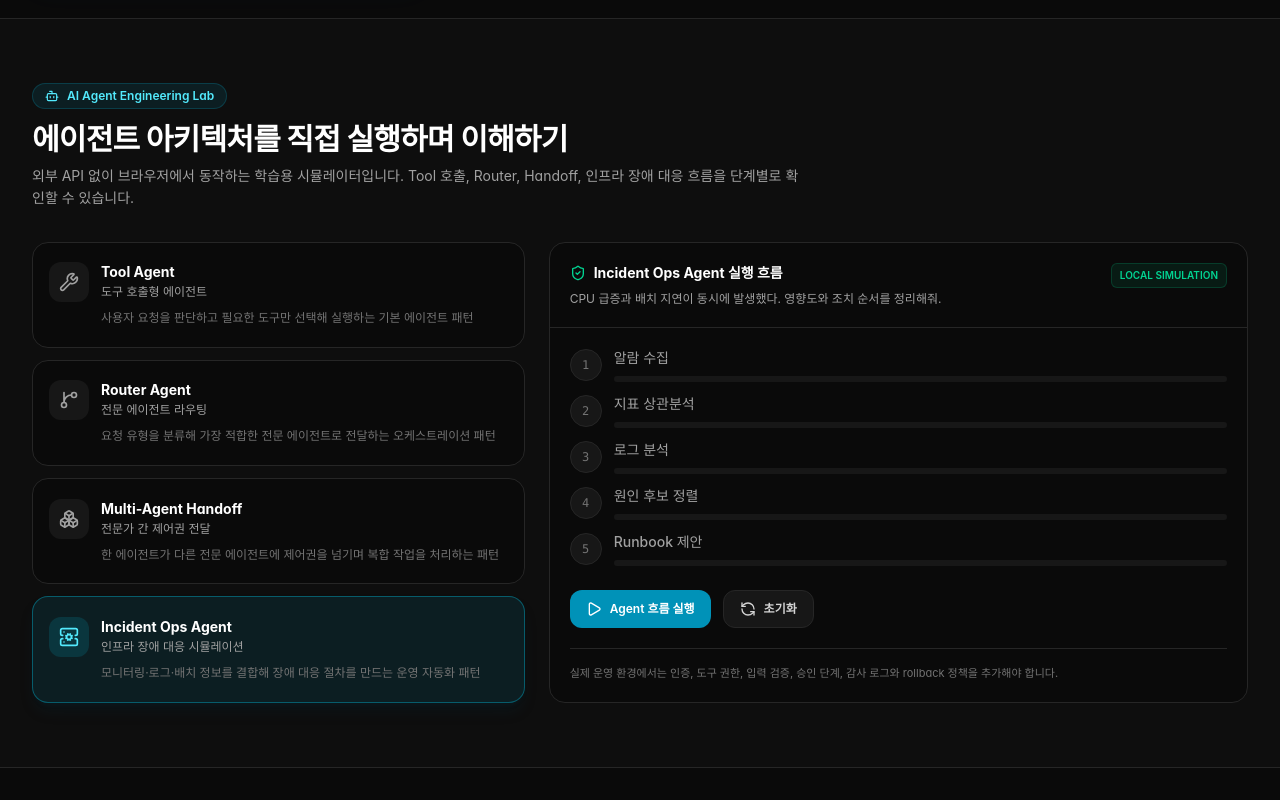
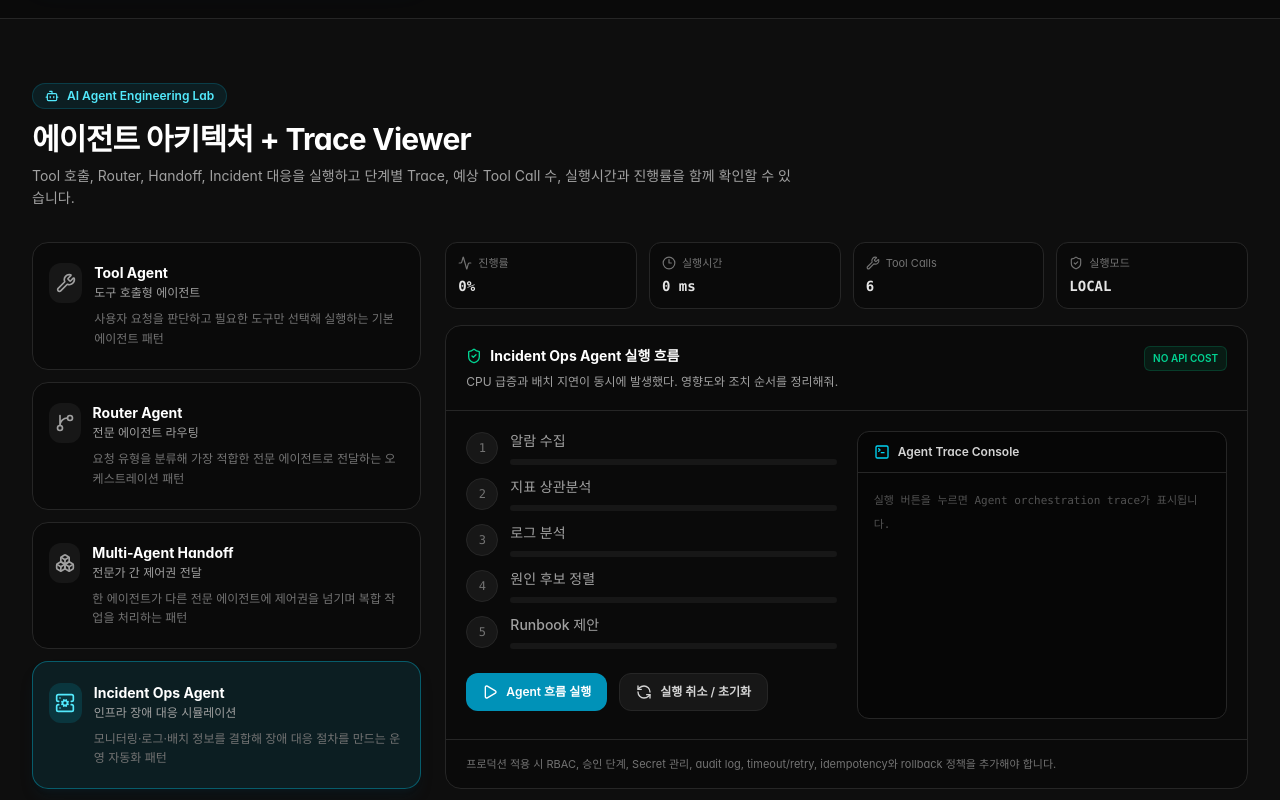
Before and after one commit to koreatest12/goggle-test, a Next.js app: page / in a window 1280 px wide. Shown: the part 1500-2300 px from the top of the page. Built offline with nearby package versions, Linux system fonts and the light colour scheme.

Commit message:
feat: upgrade agent lab with trace telemetry and cancellable runs

```diff
--- a/src/components/AgentEngineeringLab.tsx
+++ b/src/components/AgentEngineeringLab.tsx
@@ -1,15 +1,18 @@
 'use client';
 
-import React, { useMemo, useState } from 'react';
+import React, { useMemo, useRef, useState } from 'react';
 import {
+  Activity,
   Bot,
   Boxes,
   CheckCircle2,
+  Clock3,
   GitBranch,
   Play,
   RefreshCcw,
   ServerCog,
   ShieldCheck,
+  TerminalSquare,
   Wrench,
 } from 'lucide-react';
 
@@ -24,6 +27,13 @@ type AgentPattern = {
   steps: string[];
   prompt: string;
   result: string;
+  toolCalls: number;
+};
+
+type TraceLine = {
+  id: number;
+  time: string;
+  message: string;
 };
 
 const PATTERNS: AgentPattern[] = [
@@ -36,6 +46,7 @@ const PATTERNS: AgentPattern[] = [
     steps: ['요청 분석', '도구 선택', '도구 실행', '결과 검증', '최종 응답'],
     prompt: '서버 디스크 사용률을 확인하고 85% 이상인 볼륨만 정리해줘.',
     result: 'disk_usage 도구를 호출해 임계치 초과 볼륨만 추려낸 뒤, 정리 전 확인 항목을 생성합니다.',
+    toolCalls: 2,
   },
   {
     id: 'router',
@@ -46,6 +57,7 @@ const PATTERNS: AgentPattern[] = [
     steps: ['의도 분류', '라우트 결정', '전문 Agent 실행', '응답 병합', '품질 검사'],
     prompt: '배치 실패 원인과 네트워크 지연 여부를 같이 확인해줘.',
     result: 'Batch Agent와 Network Agent를 선택하고 두 결과를 Incident Summary로 병합합니다.',
+    toolCalls: 4,
   },
   {
     id: 'handoff',
@@ -56,6 +68,7 @@ const PATTERNS: AgentPattern[] = [
     steps: ['Manager 시작', 'Batch Agent handoff', 'Log Agent handoff', '검증 Agent', '보고서 생성'],
     prompt: '야간 배치 실패를 분석하고 근본 원인과 재발 방지안을 작성해줘.',
     result: '배치 상태 → 로그 상관분석 → 원인 검증 → 재발 방지 체크리스트 순으로 handoff가 진행됩니다.',
+    toolCalls: 5,
   },
   {
     id: 'incident',
@@ -66,6 +79,7 @@ const PATTERNS: AgentPattern[] = [
     steps: ['알람 수집', '지표 상관분석', '로그 분석', '원인 후보 정렬', 'Runbook 제안'],
     prompt: 'CPU 급증과 배치 지연이 동시에 발생했다. 영향도와 조치 순서를 정리해줘.',
     result: 'CPU/메모리/배치 지표를 함께 비교하고 서비스 영향도 기준으로 Runbook 실행 순서를 제안합니다.',
+    toolCalls: 6,
   },
 ];
 
@@ -73,31 +87,72 @@ export const AgentEngineeringLab: React.FC = () => {
   const [activeId, setActiveId] = useState<AgentPatternId>('incident');
   const [running, setRunning] = useState(false);
   const [completedStep, setCompletedStep] = useState(-1);
-  const active = useMemo(() => PATTERNS.find((item) => item.id === activeId) ?? PATTERNS[0], [activeId]);
+  const [trace, setTrace] = useState<TraceLine[]>([]);
+  const [elapsedMs, setElapsedMs] = useState(0);
+  const runIdRef = useRef(0);
+
+  const active = useMemo(
+    () => PATTERNS.find((item) => item.id === activeId) ?? PATTERNS[0],
+    [activeId]
+  );
+
+  const appendTrace = (message: string, id: number) => {
+    setTrace((lines) => [
+      ...lines,
+      {
+        id,
+        time: new Date().toLocaleTimeString('ko-KR', { hour12: false }),
+        message,
+      },
+    ]);
+  };
 
   const runSimulation = async () => {
     if (running) return;
+
+    const runId = runIdRef.current + 1;
+    runIdRef.current = runId;
     setRunning(true);
     setCompletedStep(-1);
+    setElapsedMs(0);
+    setTrace([]);
+    const start = performance.now();
+    appendTrace(`RUN #${runId} 시작 · ${active.title}`, runId * 100);
 
     for (let index = 0; index < active.steps.length; index += 1) {
-      await new Promise((resolve) => window.setTimeout(resolve, 350));
+      await new Promise((resolve) => window.setTimeout(resolve, 320 + index * 55));
+      if (runIdRef.current !== runId) return;
+
       setCompletedStep(index);
+      setElapsedMs(Math.round(performance.now() - start));
+      appendTrace(`STEP ${index + 1}/${active.steps.length} · ${active.steps[index]} 완료`, runId * 100 + index + 1);
     }
 
+    if (runIdRef.current === runId) {
       setRunning(false);
+      setElapsedMs(Math.round(performance.now() - start));
+      appendTrace('검증 완료 · 최종 결과 생성', runId * 100 + 99);
+    }
   };
 
   const resetSimulation = () => {
+    runIdRef.current += 1;
     setRunning(false);
     setCompletedStep(-1);
+    setElapsedMs(0);
+    setTrace([]);
   };
 
   const changePattern = (id: AgentPatternId) => {
+    runIdRef.current += 1;
     setActiveId(id);
     setRunning(false);
     setCompletedStep(-1);
+    setElapsedMs(0);
+    setTrace([]);
   };
+
+  const progress = Math.max(0, ((completedStep + 1) / active.steps.length) * 100);
 
   return (
     <section id="agents" className="py-16 border-b border-neutral-800 bg-neutral-900/30">
@@ -108,16 +163,16 @@ export const AgentEngineeringLab: React.FC = () => {
             AI Agent Engineering Lab
           </div>
           <h2 className="text-2xl sm:text-3xl font-bold text-white tracking-tight">
-            에이전트 아키텍처를 직접 실행하며 이해하기
+            에이전트 아키텍처 + Trace Viewer
           </h2>
           <p className="text-neutral-400 text-sm mt-2 leading-relaxed">
-            외부 API 없이 브라우저에서 동작하는 학습용 시뮬레이터입니다. Tool 호출, Router, Handoff,
-            인프라 장애 대응 흐름을 단계별로 확인할 수 있습니다.
+            Tool 호출, Router, Handoff, Incident 대응을 실행하고 단계별 Trace, 예상 Tool Call 수,
+            실행시간과 진행률을 함께 확인할 수 있습니다.
           </p>
         </div>
 
         <div className="grid grid-cols-1 lg:grid-cols-12 gap-6">
-          <div className="lg:col-span-5 grid grid-cols-1 sm:grid-cols-2 lg:grid-cols-1 gap-3">
+          <div className="lg:col-span-4 grid grid-cols-1 sm:grid-cols-2 lg:grid-cols-1 gap-3">
             {PATTERNS.map((pattern) => {
               const Icon = pattern.icon;
               const selected = pattern.id === activeId;
@@ -137,7 +192,7 @@ export const AgentEngineeringLab: React.FC = () => {
                     }`}>
                       <Icon className="w-5 h-5" />
                     </div>
-                    <div>
+                    <div className="min-w-0">
                       <div className="font-bold text-white text-sm">{pattern.title}</div>
                       <div className="text-xs text-neutral-400 mt-0.5">{pattern.subtitle}</div>
                       <p className="text-xs text-neutral-500 leading-relaxed mt-2">{pattern.goal}</p>
@@ -148,7 +203,15 @@ export const AgentEngineeringLab: React.FC = () => {
             })}
           </div>
 
-          <div className="lg:col-span-7 rounded-2xl border border-neutral-800 bg-neutral-950 overflow-hidden">
+          <div className="lg:col-span-8 space-y-4">
+            <div className="grid grid-cols-2 sm:grid-cols-4 gap-3">
+              <Metric icon={Activity} label="진행률" value={`${Math.round(progress)}%`} />
+              <Metric icon={Clock3} label="실행시간" value={`${elapsedMs} ms`} />
+              <Metric icon={Wrench} label="Tool Calls" value={String(active.toolCalls)} />
+              <Metric icon={ShieldCheck} label="실행모드" value="LOCAL" />
+            </div>
+
+            <div className="rounded-2xl border border-neutral-800 bg-neutral-950 overflow-hidden">
               <div className="p-5 border-b border-neutral-800 flex items-start justify-between gap-4">
                 <div>
                   <div className="flex items-center gap-2 text-sm font-bold text-white">
@@ -158,18 +221,19 @@ export const AgentEngineeringLab: React.FC = () => {
                   <p className="text-xs text-neutral-400 mt-2">{active.prompt}</p>
                 </div>
                 <div className="text-[10px] px-2 py-1 rounded-md bg-emerald-500/10 border border-emerald-500/20 text-emerald-400 font-semibold whitespace-nowrap">
-                LOCAL SIMULATION
+                  NO API COST
                 </div>
               </div>
 
-            <div className="p-5">
+              <div className="p-5 grid grid-cols-1 xl:grid-cols-2 gap-5">
+                <div>
                   <div className="space-y-3">
                     {active.steps.map((step, index) => {
                       const done = completedStep >= index;
                       const current = running && completedStep + 1 === index;
                       return (
                         <div key={step} className="flex items-center gap-3">
-                      <div className={`w-8 h-8 rounded-full border flex items-center justify-center text-xs font-mono ${
+                          <div className={`w-8 h-8 shrink-0 rounded-full border flex items-center justify-center text-xs font-mono ${
                             done
                               ? 'bg-emerald-500/10 border-emerald-500/30 text-emerald-400'
                               : current
@@ -184,7 +248,9 @@ export const AgentEngineeringLab: React.FC = () => {
                             </div>
                             <div className="h-1.5 mt-2 rounded-full bg-neutral-900 overflow-hidden">
                               <div
-                            className={`h-full transition-all duration-300 ${done ? 'w-full bg-emerald-500' : current ? 'w-1/2 bg-cyan-500' : 'w-0'}`}
+                                className={`h-full transition-all duration-300 ${
+                                  done ? 'w-full bg-emerald-500' : current ? 'w-1/2 bg-cyan-500' : 'w-0'
+                                }`}
                               />
                             </div>
                           </div>
@@ -193,7 +259,7 @@ export const AgentEngineeringLab: React.FC = () => {
                     })}
                   </div>
 
-              {completedStep === active.steps.length - 1 && (
+                  {completedStep === active.steps.length - 1 && !running && (
                     <div className="mt-5 rounded-xl border border-emerald-500/20 bg-emerald-500/5 p-4">
                       <div className="text-xs font-bold text-emerald-400 mb-1">시뮬레이션 결과</div>
                       <p className="text-xs text-neutral-300 leading-relaxed">{active.result}</p>
@@ -214,12 +280,35 @@ export const AgentEngineeringLab: React.FC = () => {
                       className="px-4 py-2.5 rounded-xl bg-neutral-900 hover:bg-neutral-800 border border-neutral-800 text-neutral-300 text-xs font-semibold flex items-center gap-2 transition-colors"
                     >
                       <RefreshCcw className="w-4 h-4" />
-                  초기화
+                      실행 취소 / 초기화
                     </button>
                   </div>
+                </div>
 
-              <div className="mt-5 pt-4 border-t border-neutral-800 text-[11px] text-neutral-500">
-                실제 운영 환경에서는 인증, 도구 권한, 입력 검증, 승인 단계, 감사 로그와 rollback 정책을 추가해야 합니다.
+                <div className="rounded-xl border border-neutral-800 bg-black/40 overflow-hidden min-h-72">
+                  <div className="px-4 py-3 border-b border-neutral-800 flex items-center gap-2 text-xs font-semibold text-neutral-300">
+                    <TerminalSquare className="w-4 h-4 text-cyan-400" />
+                    Agent Trace Console
+                  </div>
+                  <div className="p-4 font-mono text-[11px] leading-6 max-h-80 overflow-y-auto">
+                    {trace.length === 0 ? (
+                      <div className="text-neutral-600">
+                        실행 버튼을 누르면 Agent orchestration trace가 표시됩니다.
+                      </div>
+                    ) : (
+                      trace.map((line) => (
+                        <div key={line.id} className="text-neutral-400">
+                          <span className="text-neutral-600">[{line.time}]</span>{' '}
+                          <span className="text-cyan-300">{line.message}</span>
+                        </div>
+                      ))
+                    )}
+                  </div>
+                </div>
+              </div>
+
+              <div className="px-5 py-4 border-t border-neutral-800 text-[11px] text-neutral-500">
+                프로덕션 적용 시 RBAC, 승인 단계, Secret 관리, audit log, timeout/retry, idempotency와 rollback 정책을 추가해야 합니다.
               </div>
             </div>
           </div>
@@ -228,3 +317,17 @@ export const AgentEngineeringLab: React.FC = () => {
     </section>
   );
 };
+
+const Metric: React.FC<{
+  icon: React.ComponentType<{ className?: string }>;
+  label: string;
+  value: string;
+}> = ({ icon: Icon, label, value }) => (
+  <div className="rounded-xl border border-neutral-800 bg-neutral-950 p-3">
+    <div className="flex items-center gap-1.5 text-[11px] text-neutral-500">
+      <Icon className="w-3.5 h-3.5" />
+      {label}
+    </div>
+    <div className="mt-1 text-sm font-mono font-bold text-neutral-200">{value}</div>
+  </div>
+);
```
Lines whose indentation alone changed are shown as unchanged.
